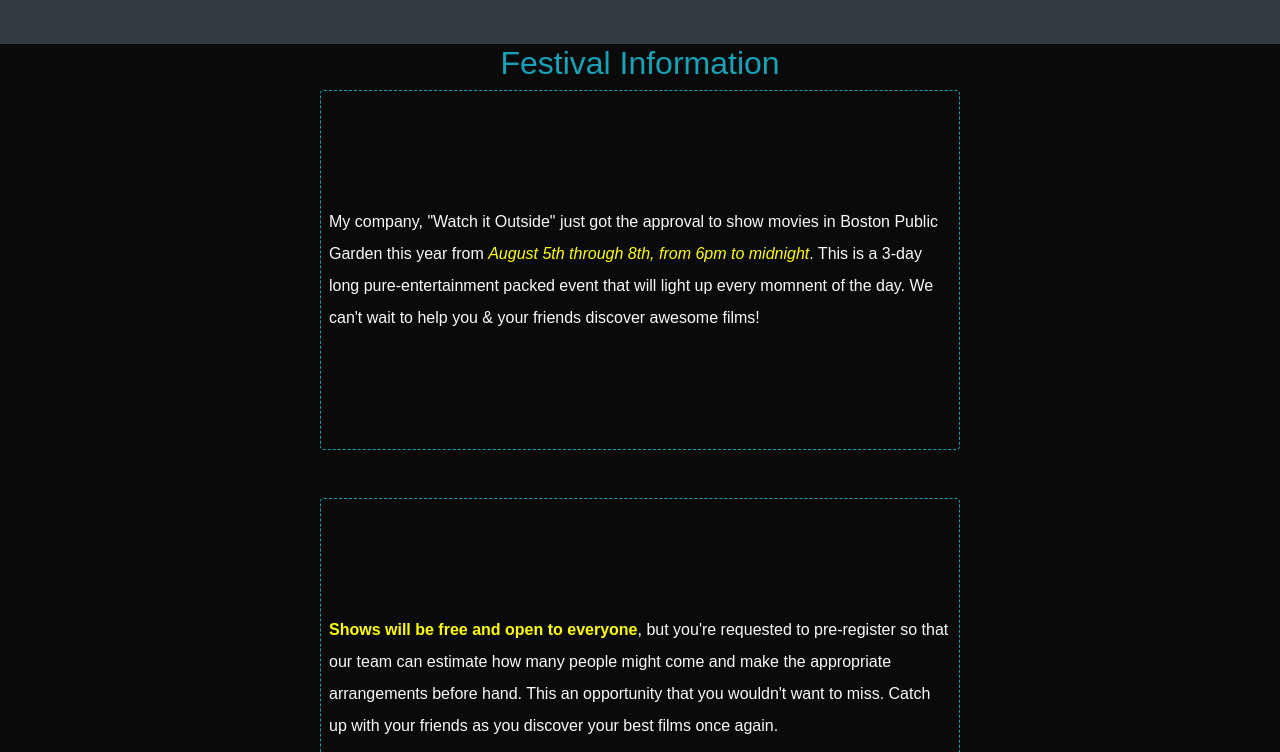
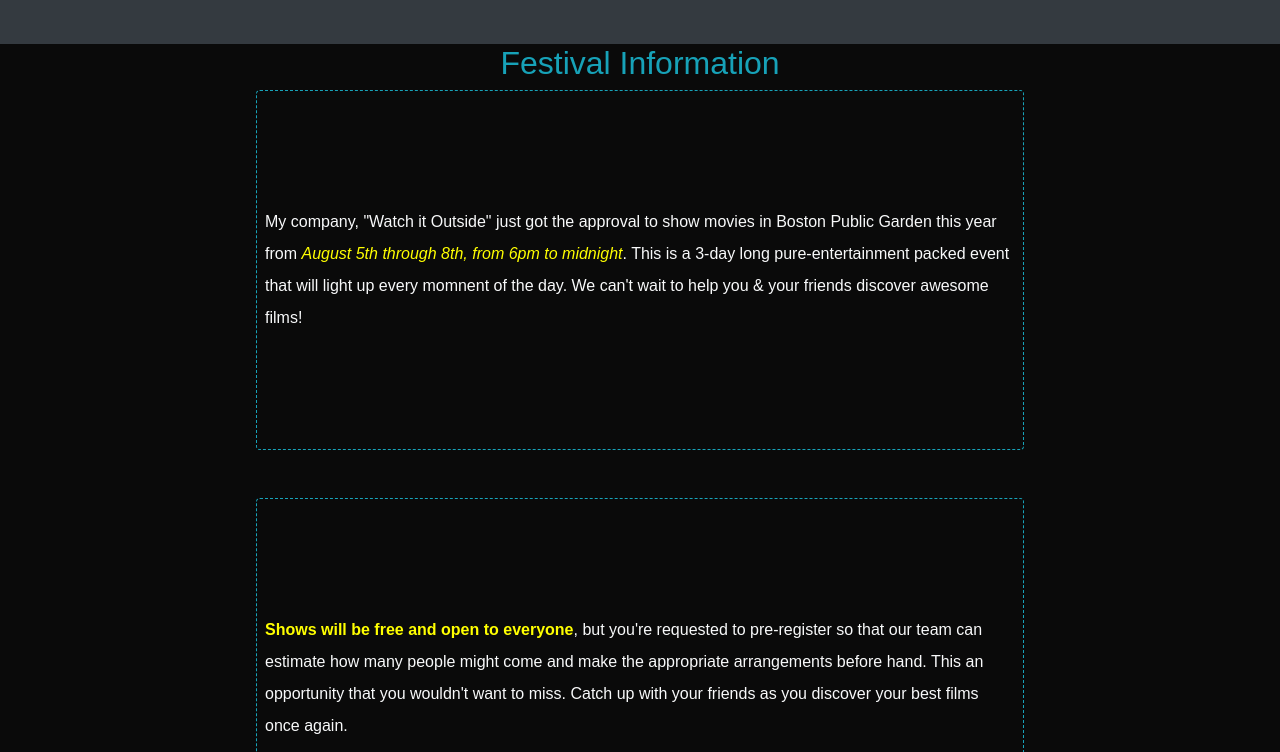
Before and after one commit to hermitex/project_3, a plain HTML site: page index.html in a window 1280 px wide. Shown: the part 868-1620 px from the top of the page. Drawn offline with nearby package versions, Linux system fonts and the light colour scheme; a web font is replaced by a local one.

Commit message:
fix film info divs

```diff
--- a/public/style.css
+++ b/public/style.css
@@ -263,7 +263,7 @@ margin: auto;
 
 }
 .festival-info>div{
-    max-width: 60vw;
+  width: 90vw;
     height: 45vh;
     margin: 0 auto;
     background-color: transparent;
@@ -441,6 +441,13 @@ color: #17a2b8;
 
         margin-top: 7rem;
     }
+    .festival-info>div{
+        max-width: 60vw;
+        height: 45vh;
+        margin: 0 auto;
+        background-color: transparent;
+        border: 1px dashed #17a2b8;
 
+    }
 }
 /* MEDIA QUERIES */
```
